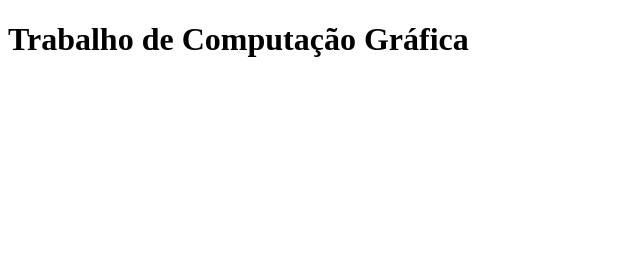
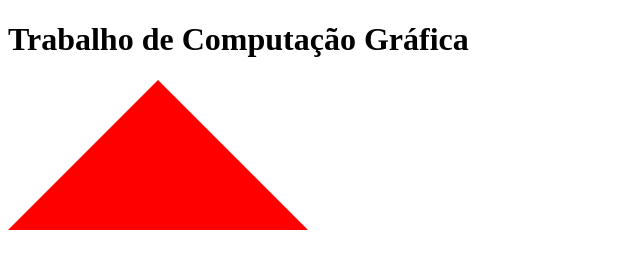
Before and after one commit to herlocksholmes1888/WebGL, a website: page public/index.html in a window 1280 px wide. Shown: the whole page, without its empty margins (0-640 px from the left). Drawn offline with Linux system fonts and the light colour scheme.

Commit message:
:sparkles: Draw a red triangle

```diff
--- a/public/index.html
+++ b/public/index.html
@@ -3,7 +3,7 @@
 <head>
     <meta charset="UTF-8">
     <meta name="viewport" content="width=device-width, initial-scale=1.0">
-    <script src="./index.js" defer></script>
+    <script src="./main.js" defer></script>
     <title>WebGL</title>
 </head>
 <body>
--- a/public/main.js
+++ b/public/main.js
@@ -4,3 +4,44 @@ const gl = canvas.getContext('webgl');
 if (!gl) {
     throw new Error('WebGL not supported');
 }
+
+const vertexData = [
+    -1, -1, 0,
+     1, -1, 0,
+     0, 1, 0
+];
+
+const buffer = gl.createBuffer();
+
+gl.bindBuffer(gl.ARRAY_BUFFER, buffer);
+gl.bufferData(gl.ARRAY_BUFFER, new Float32Array(vertexData), gl.STATIC_DRAW);
+
+const vertexShader = gl.createShader(gl.VERTEX_SHADER);
+gl.shaderSource(vertexShader, `
+        attribute vec3 position;
+
+        void main() {
+            gl_Position = vec4(position, 1);
+        }
+`);
+gl.compileShader(vertexShader);
+
+const fragmentShader = gl.createShader(gl.FRAGMENT_SHADER);
+gl.shaderSource(fragmentShader, `
+        void main() {
+            gl_FragColor = vec4(1, 0, 0, 1);
+        }
+`);
+gl.compileShader(fragmentShader);
+
+const program = gl.createProgram();
+gl.attachShader(program, vertexShader);
+gl.attachShader(program, fragmentShader);
+gl.linkProgram(program);
+
+const positionLocation = gl.getAttribLocation(program, `position`);
+gl.enableVertexAttribArray(positionLocation);
+gl.vertexAttribPointer(positionLocation, 3, gl.FLOAT, false, 0, 0);
+
+gl.useProgram(program);
+gl.drawArrays(gl.TRIANGLES, 0, 3);
```
